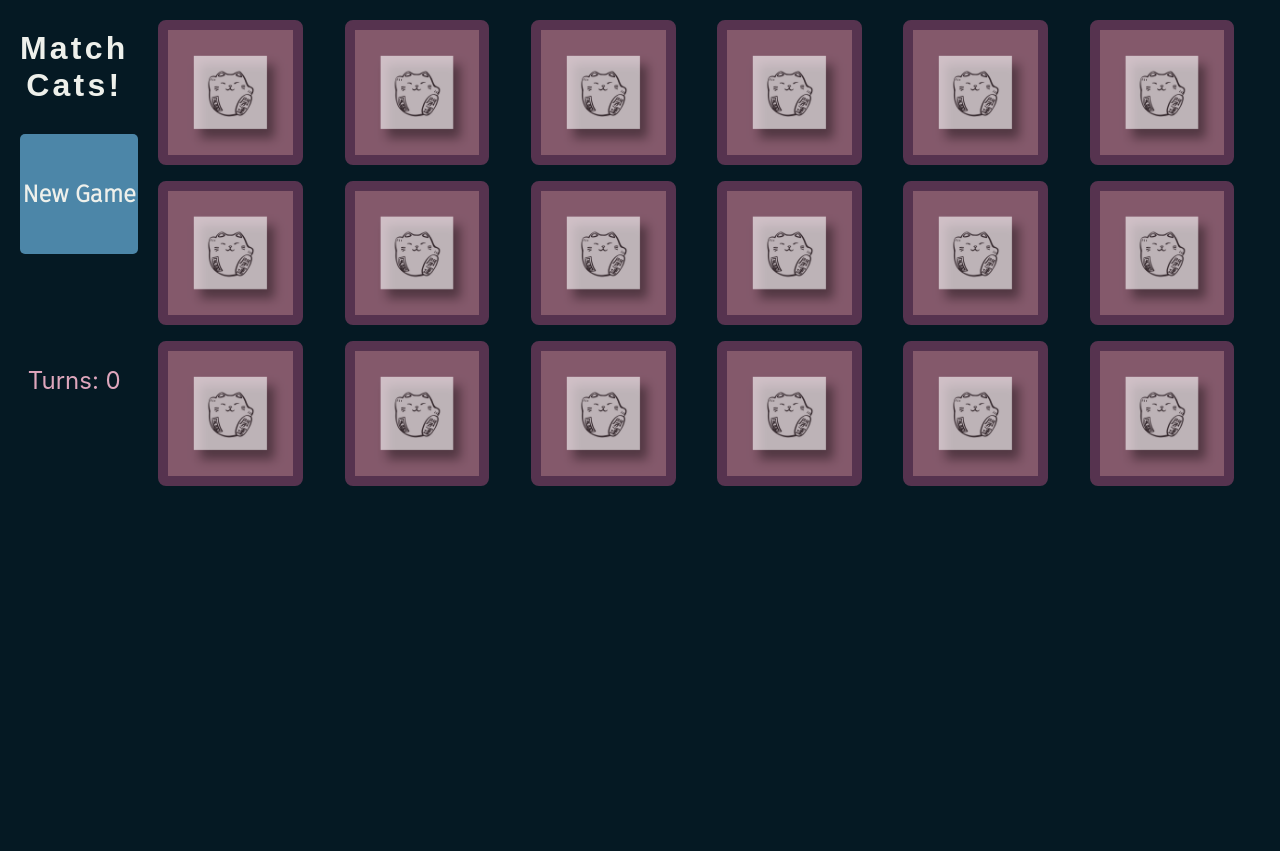
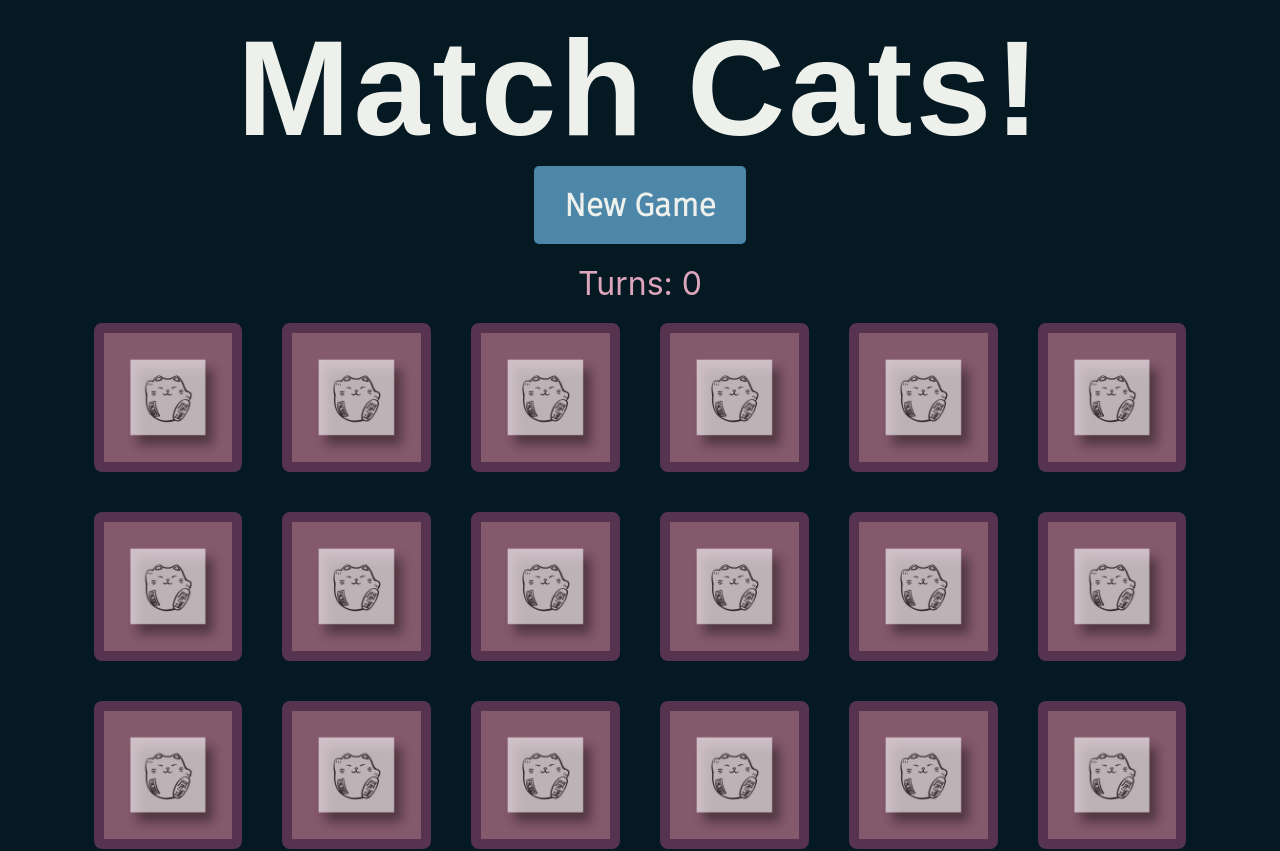
Before and after one commit to mojonesy/match-cats-memory-game, a React (Create React App) app: page / in a window 1280 px wide. Shown: the top 851 px of the page. Before the commit the page ends 800 px from the top, so only its background shows below. Built offline with nearby package versions, Linux system fonts and the light colour scheme; grey boxes are pictures that could not be loaded; a web font is replaced by a local one.

Commit message:
media query at max-width 800px

```diff
--- a/src/components/Home.css
+++ b/src/components/Home.css
@@ -14,27 +14,32 @@ body {
   color: #EEF0EB;
 }
 
+.text {
+  margin-bottom: 40px;
+}
+
 h1 {
   font-family: 'Square Peg', sans-serif;
-  font-size: 3rem;
+  font-size: 8.5rem;
   letter-spacing: 0.2rem;
   text-align: center;
   margin-bottom: 0px;
-  margin-top: 5px;
+  margin-top: 10px;
 }
 
 p {
-  font-size: 1em;
+  font-size: 2em;
   color: #dea6bc;
   margin: 10px;
 }
 
 button {
   font-family: 'Fira Sans', sans-serif;
-  font-size: 1rem;
+  font-size: 2rem;
   font-weight: bold;
   color: #EEF0EB;
-  padding: 5px 10px;
+  padding: 20px 30px;
+  margin-bottom: 10px;
   border: none;
   border-radius: 5px;
   background: #4C86A8;
@@ -46,77 +51,38 @@ button:hover {
 }
 
 /* Cards */
-img {
-  width: 75%;
-}
 
 .card-grid {
-  margin: 10px 10px 20px 20px;
+  margin: 20px;
+  justify-content: center;
   display: grid;
-  grid-template-columns: 1fr 1fr 1fr;
-  gap: 0.5em 0.2em;
+  grid-template-columns: repeat(6, 12%);
+  gap: 2.5em;
   cursor: grab;
 }
 
 
-@media screen and (min-width: 800px) {
-  img {
-    width: 85%;
+@media screen and (max-width: 800px) {
+  h1 {
+    font-size: 3em;
   }
 
-  h1 {
-    font-size: 6rem;
-    margin-bottom: 20px;
-    margin-top: 40px;
+  button {
+    font-size: 1em;
+    padding: 5px 10px;
   }
 
   p {
-    font-size: 1.5rem;
-    margin: auto;
+    font-size: 1em;
+    margin: 0px;
   }
 
-  button {
-    font-size: 1.5rem;
-    padding: 10px 20px;
+  .text {
+    margin-bottom: 5px;
   }
 
   .card-grid {
-    margin: 80px 80px;
-    grid-template-columns: 1fr 1fr 1fr 1fr 1fr;
-    gap: 1em 1em;
+    grid-template-columns: repeat(3, 30%);
+    gap: 1em;
   }
 }
-
-@media (orientation: landscape ) {
-  .container {
-    display: flex;
-    flex-direction: row;
-  }
-
-  .textAndButton {
-    display: flex;
-    flex-direction: column;
-    margin-left: 10px;
-  }
-
-  .card-grid {
-    margin: 20px;
-    grid-template-columns: 1fr 1fr 1fr 1fr 1fr 1fr;
-  }
-
-  h1 {
-    font-size: 2rem;
-    padding: 10px;
-    margin-top: 20px;
-  }
-
-  button {
-    padding: 0;
-    margin-left: 10px;
-    height: 120px;
-  }
-
-  footer {
-    content-visibility: hidden;
-  }
-}
```
